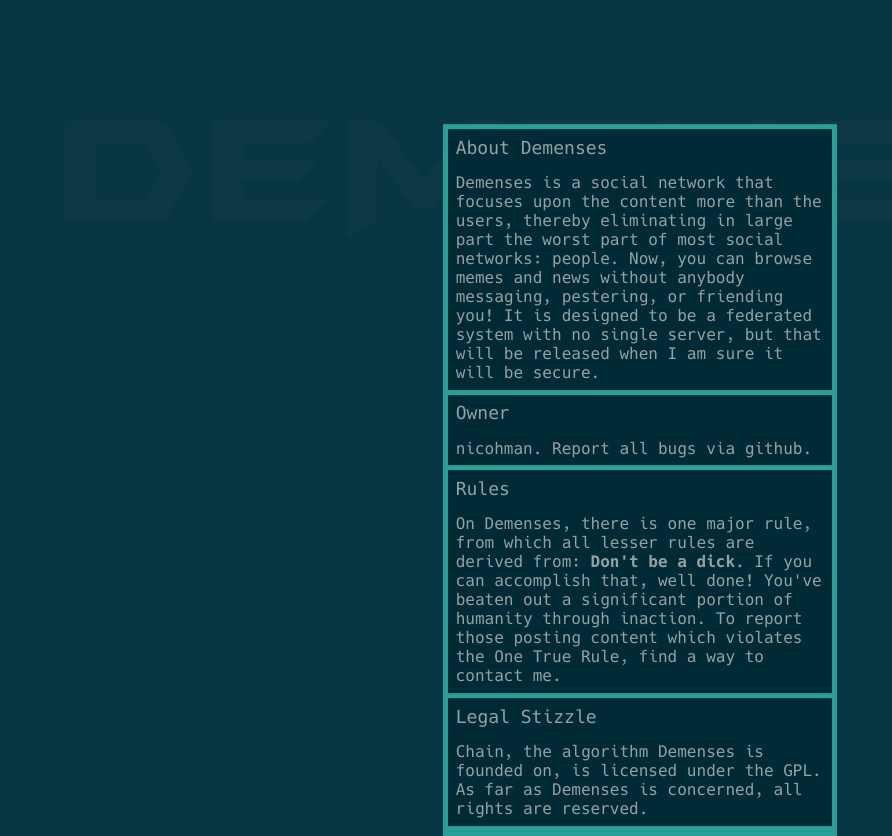
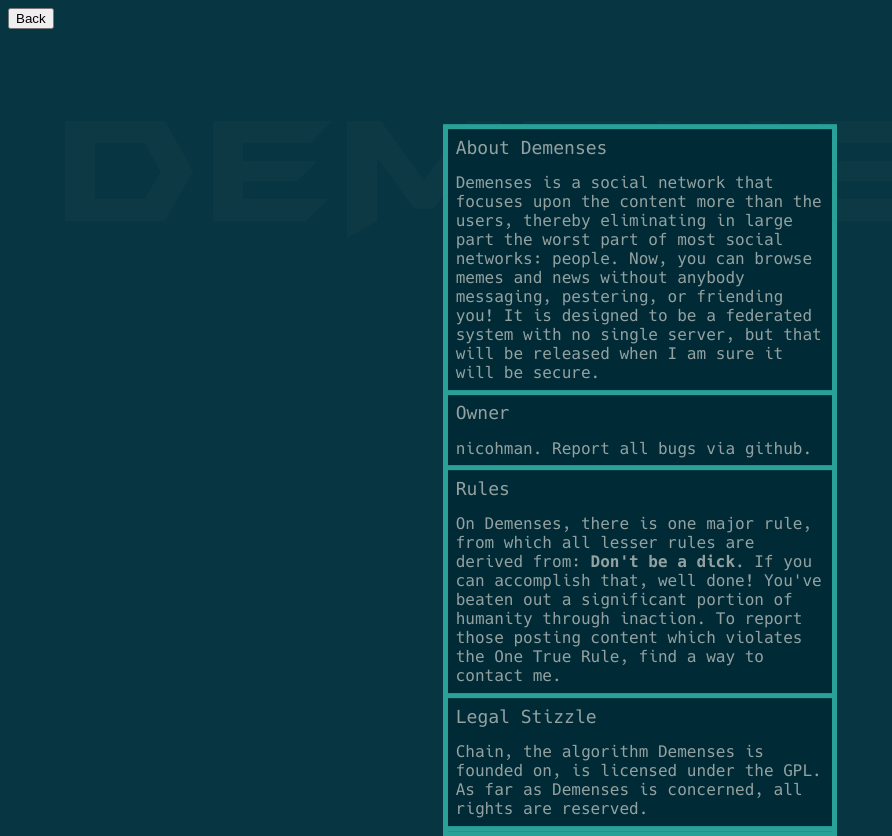
Before and after one commit to nicohman/chain, a plain HTML site: page public/info.html in a window 1280 px wide. Shown: the whole page, without its empty margins (0-892 px from the left). Drawn offline with Linux system fonts and the light colour scheme.

Commit message:
Back button on info page

```diff
--- a/public/info.html
+++ b/public/info.html
@@ -19,5 +19,8 @@
 				<div class="large-label">Legal Stizzle</div>
 				<div class="label-content">Chain, the algorithm Demenses is founded on, is licensed under the <a href="https://www.gnu.org/licenses/gpl-3.0.txt">GPL</a>. As far as Demenses is concerned, all rights are reserved.</div>
 			</div>
+			<div id="back-div">
+				<input action="action" onclick="window.history.go(-1); return false;" type="button" value="Back" />
+			</div>
 	</body>
 </html>
```
